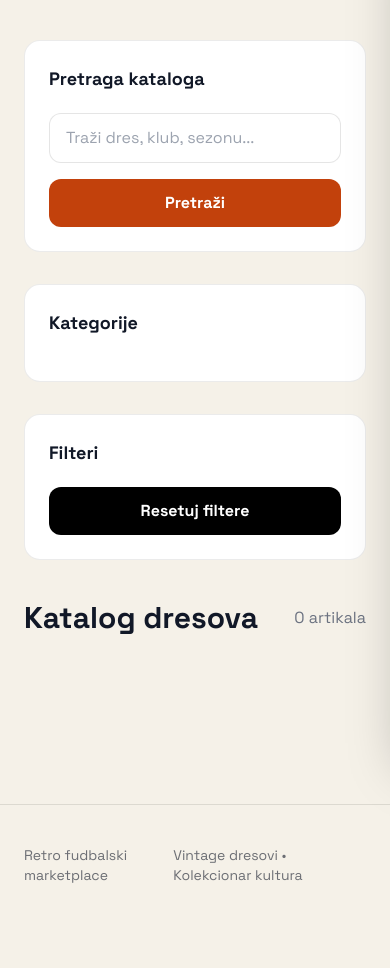
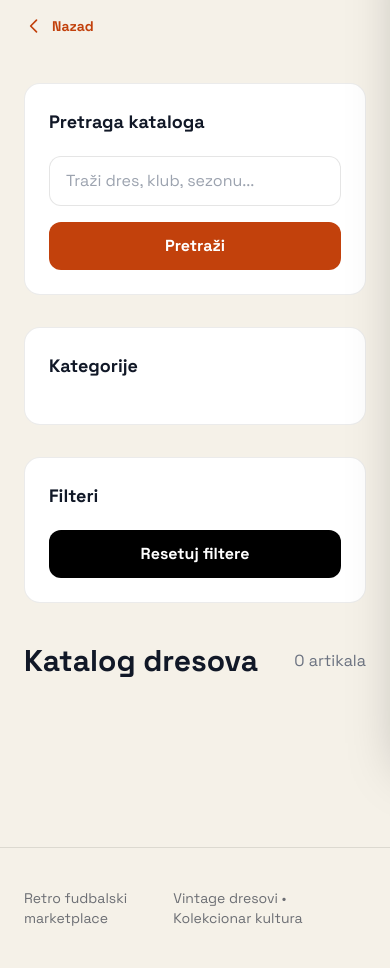
Before and after one commit to drobnjakfilip0-cmd/nostalgia, a Django app: page /dresovi/ in a window 390 px wide. Shown: the part 89-1057 px from the top of the page. Before the commit the page ends 972 px from the top, so only its background shows below. Run offline with Django 5.2, Linux system fonts and the light colour scheme; data that the repository does not hold is empty; some libraries are stand-ins or nearby versions; some web fonts are replaced.

Commit message:
last commit

```diff
--- a/core/templates/core/base.html
+++ b/core/templates/core/base.html
@@ -298,7 +298,27 @@
 </div>
 
 </nav>
+{% if request.path != '/' %}
+<div class="md:hidden max-w-7xl mx-auto px-6 pt-4">
+    <button
+        onclick="window.history.length > 1 ? history.back() : location.href='/'"
+        class="inline-flex items-center gap-2 text-[#c2410c] font-bold text-sm">
 
+        <svg xmlns="http://www.w3.org/2000/svg"
+             class="w-5 h-5"
+             fill="none"
+             viewBox="0 0 24 24"
+             stroke="currentColor"
+             stroke-width="2">
+            <path stroke-linecap="round"
+                  stroke-linejoin="round"
+                  d="M15 19l-7-7 7-7"/>
+        </svg>
+
+        Nazad
+    </button>
+</div>
+{% endif %}
 <script>
 
 
@@ -366,5 +386,6 @@ document.addEventListener("click", function () {
 
 </footer>
 
+{% block scripts %}{% endblock %}
 </body>
 </html>
--- a/item/templates/item/items.html
+++ b/item/templates/item/items.html
@@ -106,15 +106,15 @@
 
                 <div class="relative">
 
-                <form method="post" action="{% url 'item:favorite' item.slug %}" class="absolute top-3 right-3 z-20">
+                <form method="post" action="{% url 'item:favorite' item.slug %}" class="absolute top-3 right-3 z-20 fav-form">
                     {% csrf_token %}
                     <button type="submit" class="w-10 h-10 flex items-center justify-center rounded-full bg-white/90 backdrop-blur border border-black/10 shadow-sm hover:scale-110 transition">
                         {% if request.user in item.favorites.all %}
-                            <svg xmlns="http://www.w3.org/2000/svg" viewBox="0 0 24 24" class="w-5 h-5 text-red-500" fill="currentColor">
+                            <svg xmlns="http://www.w3.org/2000/svg" viewBox="0 0 24 24" class="fav-icon w-5 h-5 text-red-500" fill="currentColor" data-active="true">
                                 <path d="M12 21.35l-1.45-1.32C5.4 15.36 2 12.28 2 8.5 2 5.42 4.42 3 7.5 3c1.74 0 3.41.81 4.5 2.09C13.09 3.81 14.76 3 16.5 3 19.58 3 22 5.42 22 8.5c0 3.78-3.4 6.86-8.55 11.54L12 21.35z"/>
                             </svg>
                         {% else %}
-                            <svg xmlns="http://www.w3.org/2000/svg" viewBox="0 0 24 24" class="w-5 h-5 text-gray-600 hover:text-red-500 transition" fill="none" stroke="currentColor" stroke-width="2" stroke-linecap="round" stroke-linejoin="round">
+                            <svg xmlns="http://www.w3.org/2000/svg" viewBox="0 0 24 24" class="fav-icon w-5 h-5 text-gray-600 hover:text-red-500 transition" fill="none" stroke="currentColor" stroke-width="2" stroke-linecap="round" stroke-linejoin="round" data-active="false">
                                 <path d="M12 21.35l-1.45-1.32C5.4 15.36 2 12.28 2 8.5 2 5.42 4.42 3 7.5 3c1.74 0 3.41.81 4.5 2.09C13.09 3.81 14.76 3 16.5 3 19.58 3 22 5.42 22 8.5c0 3.78-3.4 6.86-8.55 11.54L12 21.35z"/>
                             </svg>
                         {% endif %}
@@ -208,3 +208,41 @@
 </div>
 
 {% endblock %}
+
+{% block scripts %}
+<script>
+document.querySelectorAll('.fav-form').forEach(function(form) {
+    form.addEventListener('submit', function(e) {
+        e.preventDefault();
+        var url = form.action;
+        var csrf = form.querySelector('[name=csrfmiddlewaretoken]').value;
+        var icon = form.querySelector('.fav-icon');
+
+        fetch(url, {
+            method: 'POST',
+            headers: {
+                'X-CSRFToken': csrf,
+                'X-Requested-With': 'XMLHttpRequest',
+            },
+        })
+        .then(function(res) { return res.json(); })
+        .then(function(data) {
+            if (data.is_favorite) {
+                icon.setAttribute('fill', 'currentColor');
+                icon.removeAttribute('stroke');
+                icon.classList.remove('text-gray-600');
+                icon.classList.add('text-red-500');
+            } else {
+                icon.setAttribute('fill', 'none');
+                icon.setAttribute('stroke', 'currentColor');
+                icon.setAttribute('stroke-width', '2');
+                icon.setAttribute('stroke-linecap', 'round');
+                icon.setAttribute('stroke-linejoin', 'round');
+                icon.classList.remove('text-red-500');
+                icon.classList.add('text-gray-600');
+            }
+        });
+    });
+});
+</script>
+{% endblock %}
--- a/item/views.py
+++ b/item/views.py
@@ -150,11 +150,16 @@ def delete(request, slug):
 @require_POST
 @login_required
 def toggle_favorite(request, slug):
+    from django.http import JsonResponse
     item = get_object_or_404(Item, slug=slug)
     if item.favorites.filter(pk=request.user.pk).exists():
         item.favorites.remove(request.user)
+        is_favorite = False
     else:
         item.favorites.add(request.user)
+        is_favorite = True
+    if request.headers.get('X-Requested-With') == 'XMLHttpRequest':
+        return JsonResponse({'is_favorite': is_favorite})
     return redirect(request.META.get('HTTP_REFERER', '/'))
 
 
--- a/puddle/settings.py
+++ b/puddle/settings.py
@@ -17,6 +17,9 @@ LOGIN_URL             = 'core:login'
 LOGIN_REDIRECT_URL    = 'core:index'
 LOGOUT_REDIRECT_URL   = '/'
 PASSWORD_RESET_TIMEOUT = 3600
+
+FILE_UPLOAD_MAX_MEMORY_SIZE = 5 * 1024 * 1024
+DATA_UPLOAD_MAX_MEMORY_SIZE = 5 * 1024 * 1024
 
 # ── Session reliability ───────────────────────────────────────────────────────
 # Save the session on EVERY request so expire_date stays fresh and any DB
```
Also changed, not shown: core/models.py (+10 -1 lines), core/templates/core/index.html (+9 -2 lines), item/models.py (+11 -2 lines), core/migrations/0003_alter_profile_avatar.py (added), core/static/core/images/diego.jpeg (added), core/static/core/images/hero.jpeg (added), core/static/core/images/juve.jpeg (added), core/static/core/images/maradona.jpeg (added), item/migrations/0009_alter_item_image_alter_itemimage_image.py (added).
